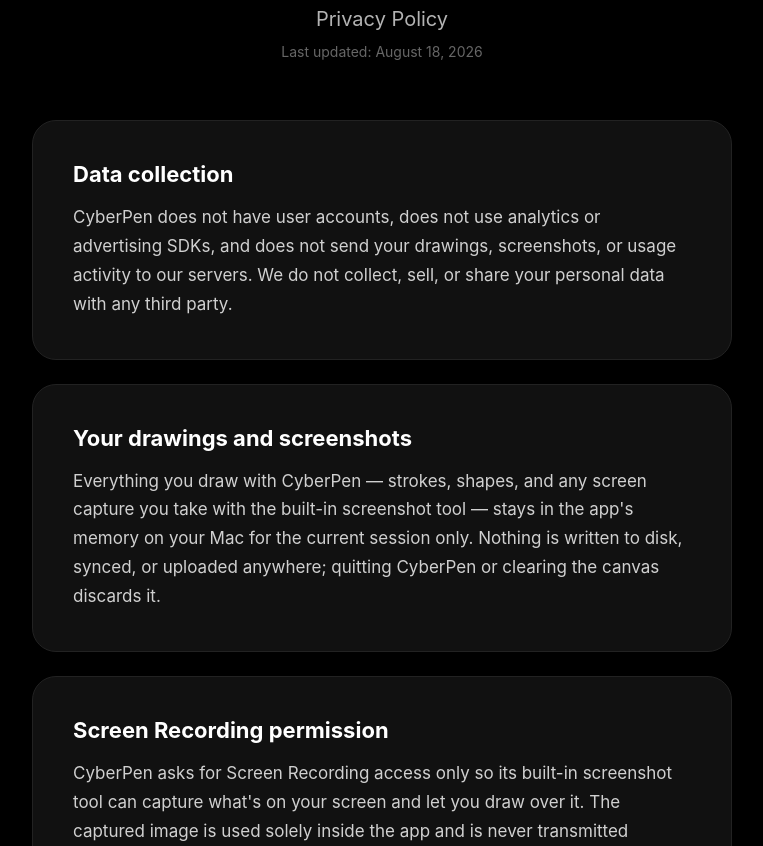
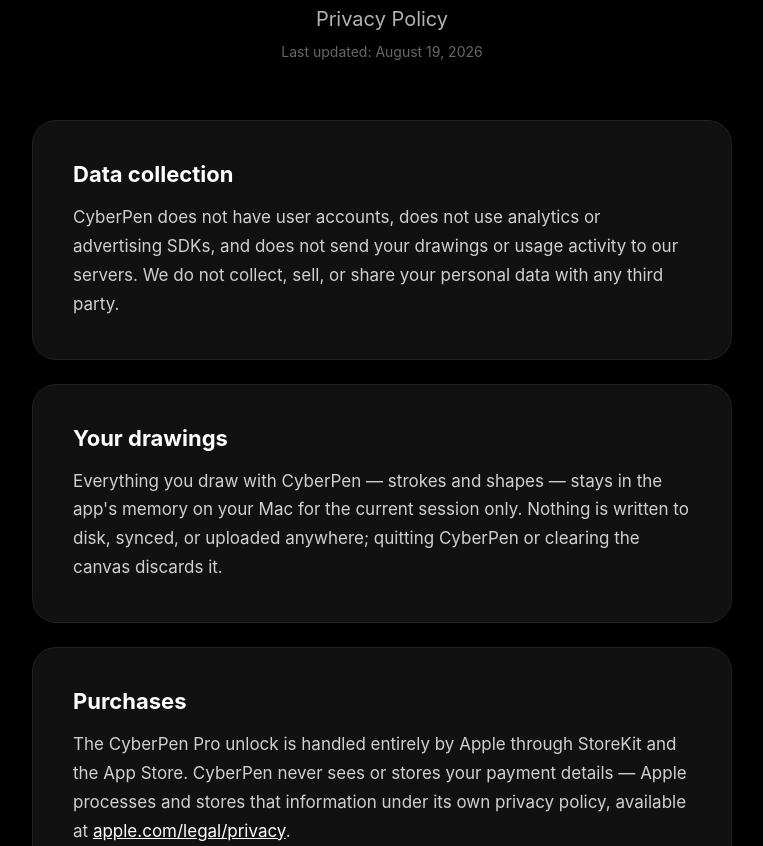
Before and after one commit to Ymelihbozgeyik/Cyber-Pen, a plain HTML site: page privacy/index.html in a window 1280 px wide. Shown: the part 106-952 px from the top of the page, without its empty margins (258-1021 px from the left). Drawn offline with Linux system fonts and the light colour scheme.

Commit message:
Update index.html

```diff
--- a/privacy/index.html
+++ b/privacy/index.html
@@ -107,36 +107,25 @@
 </div>
 
 <div class="updated">
-Last updated: August 18, 2026
+Last updated: August 19, 2026
 </div>
 
 <div class="card">
 <h2>Data collection</h2>
 <p>
 CyberPen does not have user accounts, does not use analytics or advertising
-SDKs, and does not send your drawings, screenshots, or usage activity to
-our servers. We do not collect, sell, or share your personal data with any
-third party.
+SDKs, and does not send your drawings or usage activity to our servers. We
+do not collect, sell, or share your personal data with any third party.
 </p>
 </div>
 
 <div class="card">
-<h2>Your drawings and screenshots</h2>
+<h2>Your drawings</h2>
 <p>
-Everything you draw with CyberPen — strokes, shapes, and any screen capture
-you take with the built-in screenshot tool — stays in the app's memory on
-your Mac for the current session only. Nothing is written to disk, synced,
-or uploaded anywhere; quitting CyberPen or clearing the canvas discards it.
-</p>
-</div>
-
-<div class="card">
-<h2>Screen Recording permission</h2>
-<p>
-CyberPen asks for Screen Recording access only so its built-in screenshot
-tool can capture what's on your screen and let you draw over it. The
-captured image is used solely inside the app and is never transmitted
-anywhere.
+Everything you draw with CyberPen — strokes and shapes — stays in the app's
+memory on your Mac for the current session only. Nothing is written to
+disk, synced, or uploaded anywhere; quitting CyberPen or clearing the
+canvas discards it.
 </p>
 </div>
 
```
